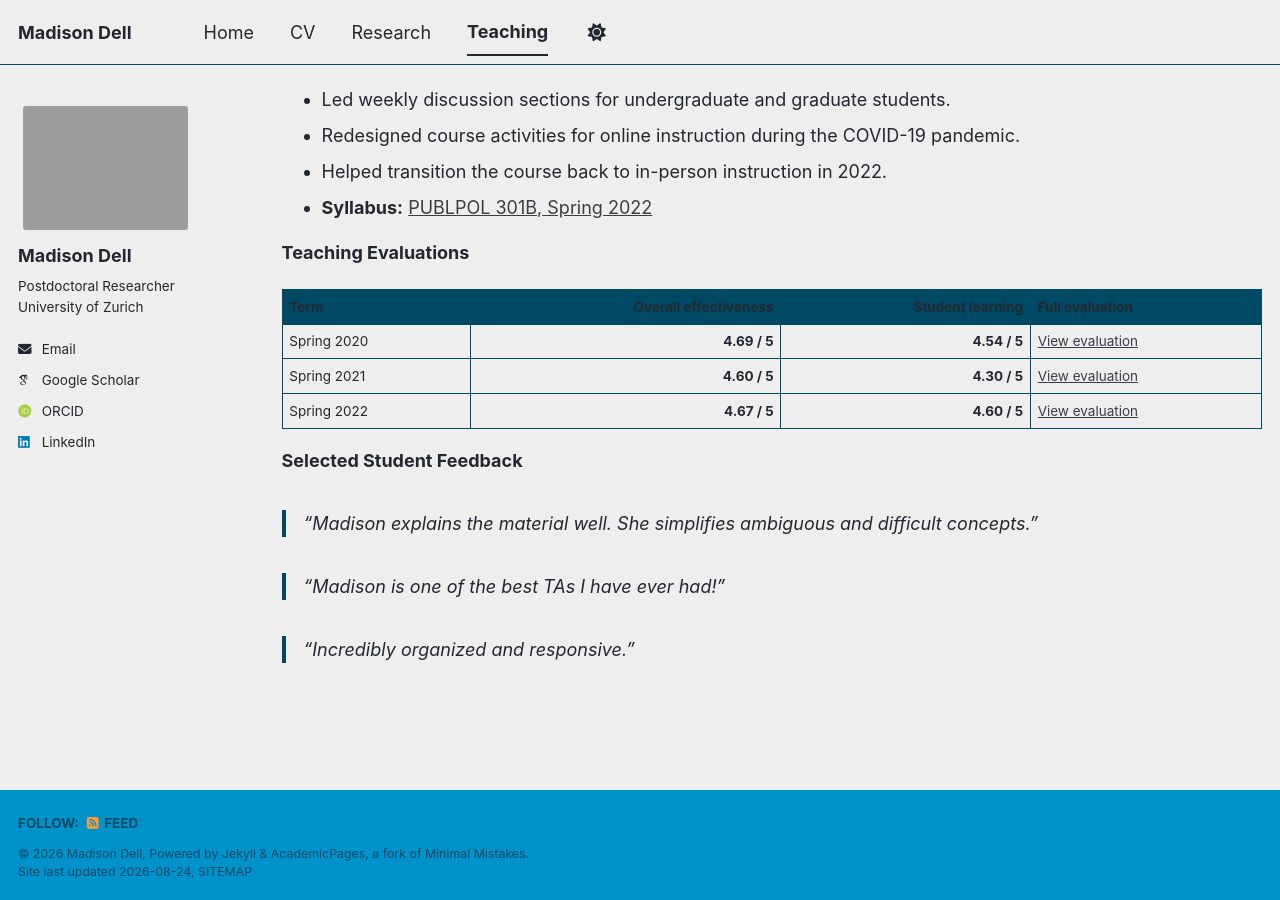
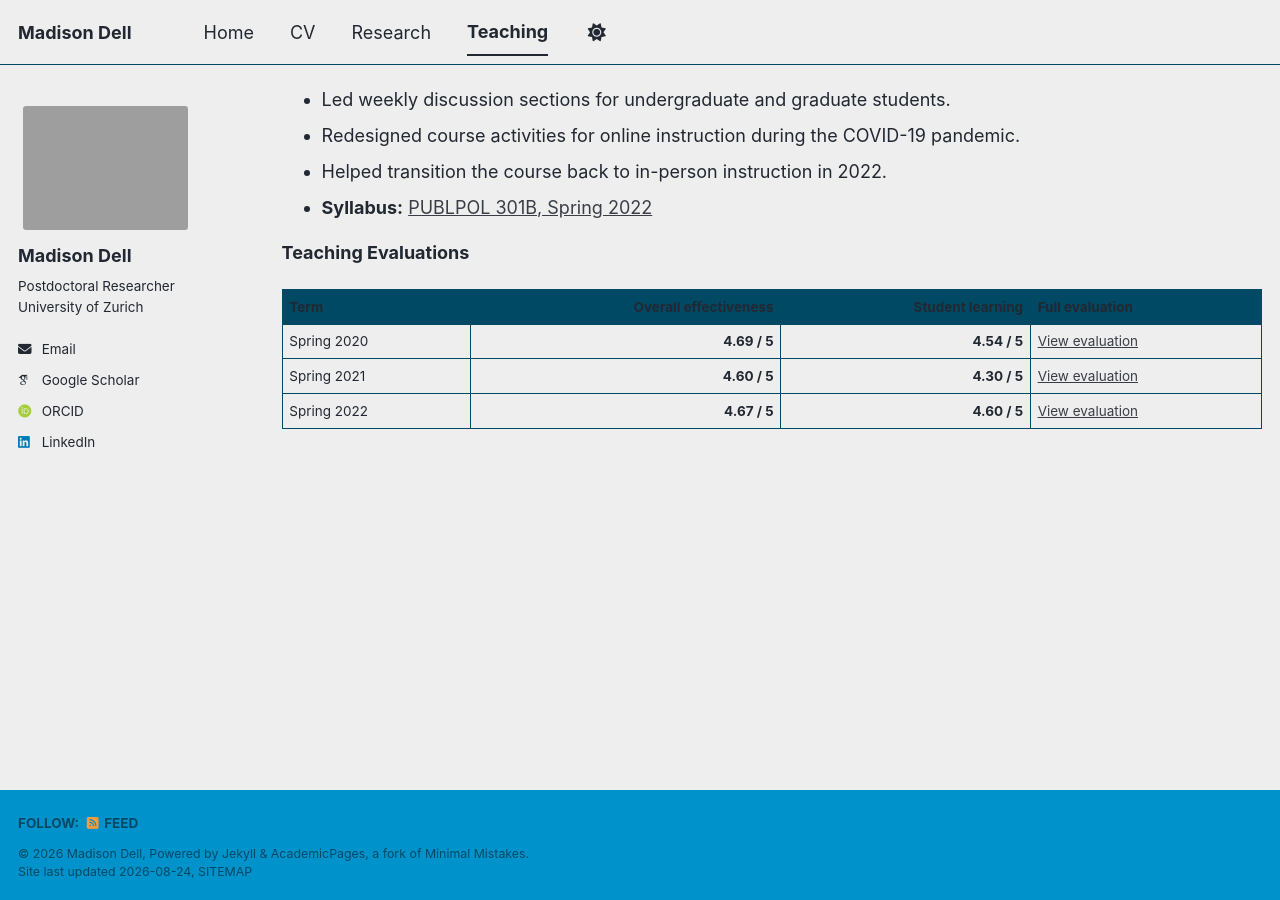
Before and after one commit to MadisonMDell/madisonmdell.github.io, a Jekyll site: the page built from _pages/teaching.md, in a window 1280 px wide and 900 px high, scrolled down 1022 px. Built offline with Jekyll 4.4.1, drawn with Linux system fonts in a browser that asks for light colours; some web fonts are replaced; a script bundle is joined from its source files by our own code; library files that are not in the unit come from our copies.

Commit message:
Update teaching.md

```diff
--- a/_pages/teaching.md
+++ b/_pages/teaching.md
@@ -51,11 +51,3 @@ Spring 2020–2022
 | Spring 2020 | **4.69 / 5** | **4.54 / 5** | [View evaluation](/files/PUBLPOL301B_Spring2020Eval.pdf) |
 | Spring 2021 | **4.60 / 5** | **4.30 / 5** | [View evaluation](/files/PUBLPOL301B_Spring2021Eval.pdf) |
 | Spring 2022 | **4.67 / 5** | **4.60 / 5** | [View evaluation](/files/PUBLPOL301B_Spring2022Eval.pdf) |
-
-**Selected Student Feedback**
-
-> “Madison explains the material well. She simplifies ambiguous and difficult concepts.”
-
-> “Madison is one of the best TAs I have ever had!”
-
-> “Incredibly organized and responsive.”
```
